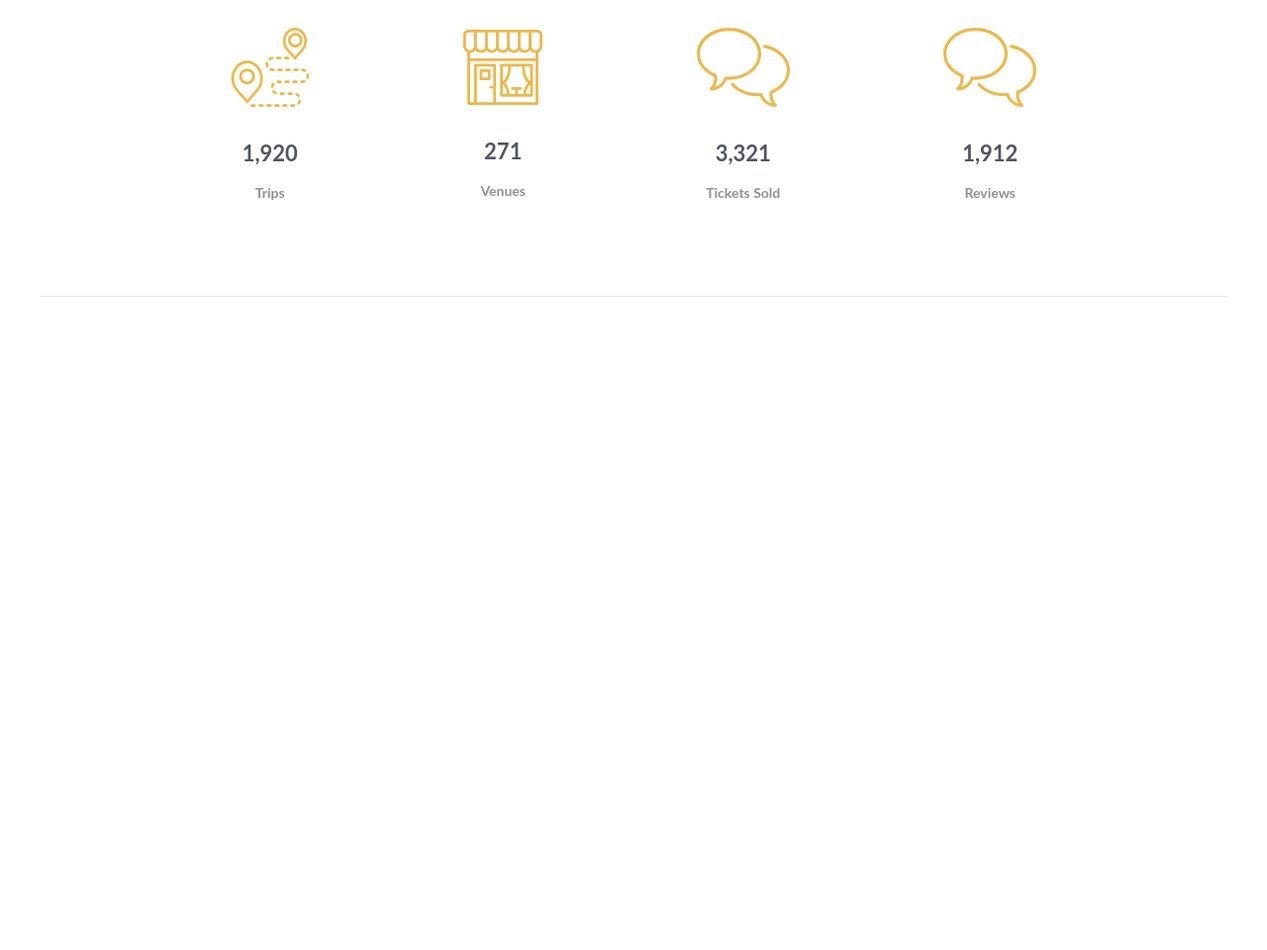
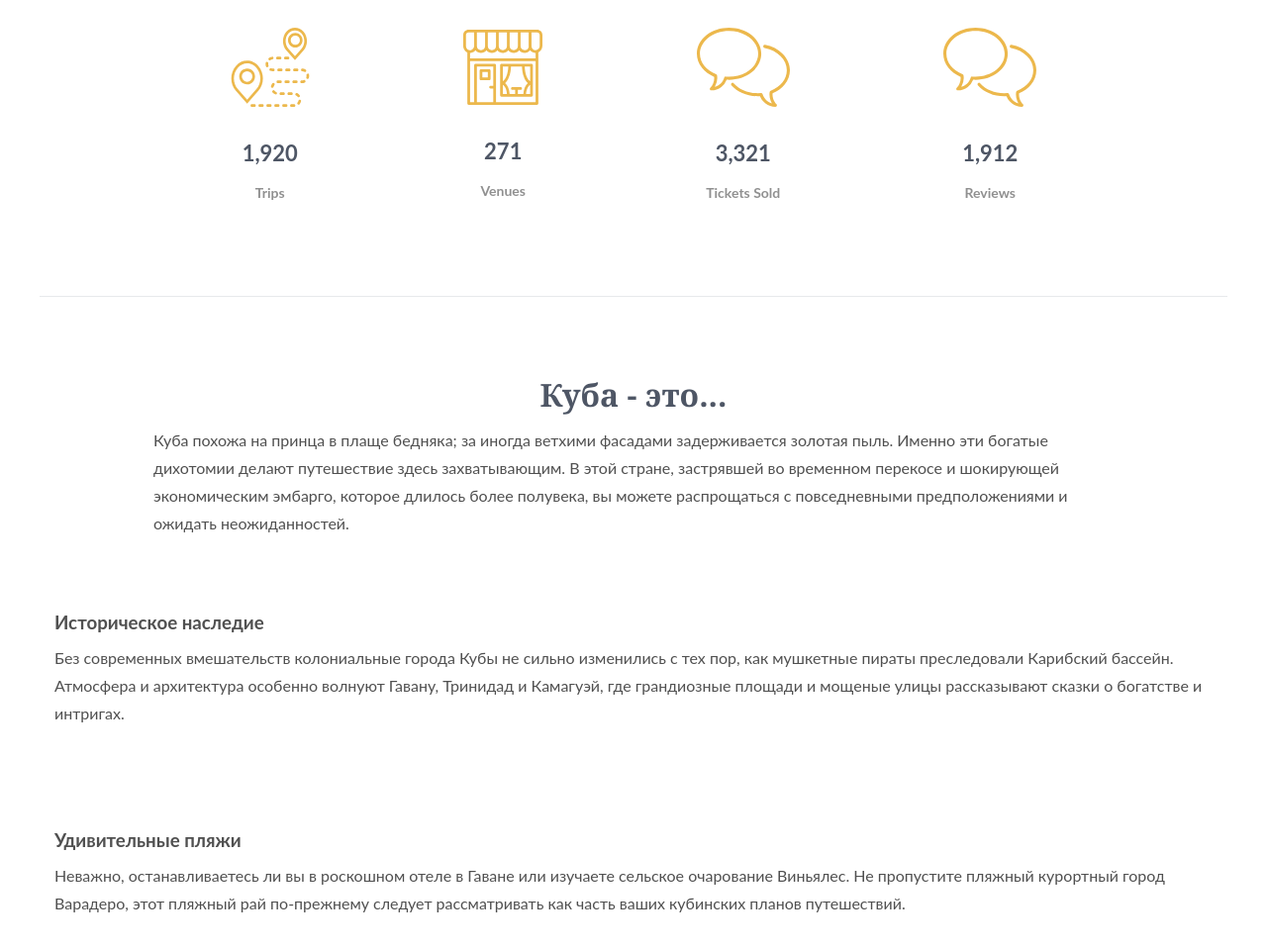
Before and after one commit to SergeyShynkarenko/Cuba, a website: page app/index.html in a window 1280 px wide. Shown: the part 1170-2130 px from the top of the page at 99% size. Before the commit the page ends 1470 px from the top, so only its background shows below. Drawn offline with Linux system fonts and the light colour scheme.

Commit message:
about section

```diff
--- a/app/index.html
+++ b/app/index.html
@@ -54,7 +54,7 @@
 	</header>
 	<section class="reason">
 		<div class="container section-line">
-			<h2 class="reason__title">Почему тебе понравится отпуск на Кубе?</h2>
+			<h2 class="reason__title title">Почему тебе понравится отпуск на Кубе?</h2>
 			<p class="reason__text container-content">Куба всегда была привлекательна. Я люблю ее за уникальность, креативность и дух выживания. Я люблю Кубу потому, что несмотря на 60 лет неудач, она остается оптимистичным и открытым местом. Пройдите по улице с кубинским другом, и в одном квартале вы получите пять рукопожатий, четыре поцелуя, три приветствия «Диме Хермано!» И по крайней мере два приглашения в чей-то дом.</p>
 			<div class="reason__link container-content">
 				<a href="">Read More ››</a>
@@ -89,7 +89,31 @@
 		</div>
 	</section>
 
+	<section class="about">
+		<div class="container">
+			<div class="container-content">
+				<h2 class="about__title title">
+					Куба - это...
+				</h2>
+				<p class="about__text">
+					Куба похожа на принца в плаще бедняка; за иногда ветхими фасадами задерживается золотая пыль. Именно эти богатые дихотомии делают путешествие здесь захватывающим. В этой стране, застрявшей во временном перекосе и шокирующей экономическим эмбарго, которое длилось более полувека, вы можете распрощаться с повседневными предположениями и ожидать неожиданностей.
+				</p>
+			</div>
+			<div class="about__item">
+				<div class="about__box">
+					<h3 class="about__box-title">Историческое наследие</h3>
+					<p class="about__box-text">Без современных вмешательств колониальные города Кубы не сильно изменились с тех пор, как мушкетные пираты преследовали Карибский бассейн. Атмосфера и архитектура особенно волнуют Гавану, Тринидад и Камагуэй, где грандиозные площади и мощеные улицы рассказывают сказки о богатстве и интригах.</p>
+				</div>
+			</div>
 
+			<div class="about__item">
+				<div class="about__box">
+					<h3 class="about__box-title">Удивительные пляжи</h3>
+					<p class="about__box-text">Неважно, останавливаетесь ли вы в роскошном отеле в Гаване или изучаете сельское очарование Виньялес. Не пропустите пляжный курортный город Варадеро, этот пляжный рай по-прежнему следует рассматривать как часть ваших кубинских планов путешествий.</p>
+				</div>
+			</div>
+		</div>
+	</section>
 
 	<script src="js/app.min.js"></script>
 
--- /dev/null
+++ b/app/scss/_about.scss
@@ -0,0 +1,12 @@
+.about {
+	padding: 80px 0 0;
+	&__title {
+		margin-bottom: 13px;
+	}
+	&__text {
+		margin-bottom: 72px;
+	}
+	&__item {
+		margin-bottom: 100px;
+	}
+}
--- a/app/scss/_config.scss
+++ b/app/scss/_config.scss
@@ -79,3 +79,10 @@ body {
 	overflow-x: hidden;
 	color: $textcolor;
 }
+.title {
+	font-family: Georgia, sans-serif;
+	font-size: 32px;
+	line-height: 38px;
+	text-align: center;
+	color: #4E5665;
+}
--- a/app/scss/_reason.scss
+++ b/app/scss/_reason.scss
@@ -1,11 +1,6 @@
 .reason {
 	padding: 80px 0 0;
 	&__title {
-		font-family: Georgia, sans-serif;
-		font-size: 32px;
-		line-height: 38px;
-		text-align: center;
-		color: #4E5665;
 		margin-bottom: 22px;
 	}
 	&__link {
--- a/app/scss/main.scss
+++ b/app/scss/main.scss
@@ -4,3 +4,4 @@
 @import 'config';
 @import 'header';
 @import 'reason';
+@import 'about';
```
Also changed, not shown: app/css/app.min.css.
